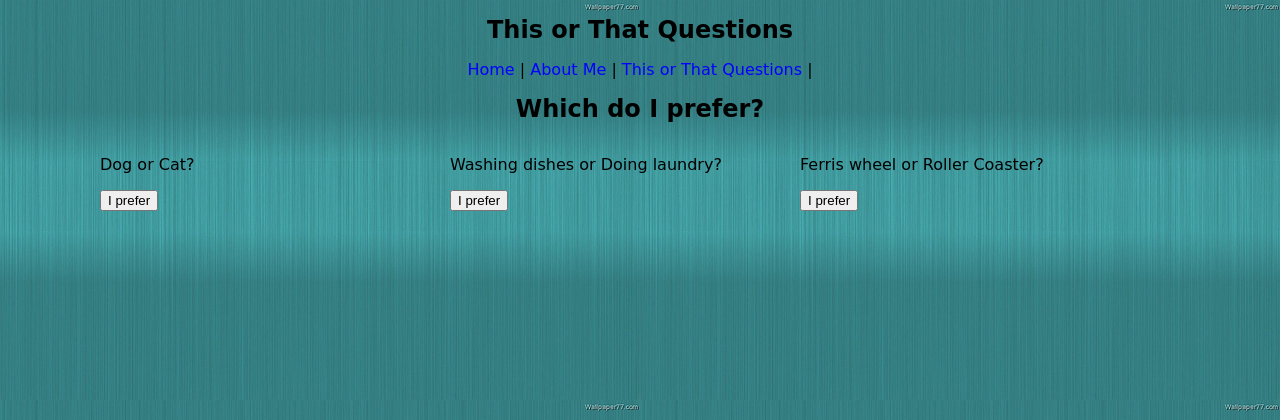
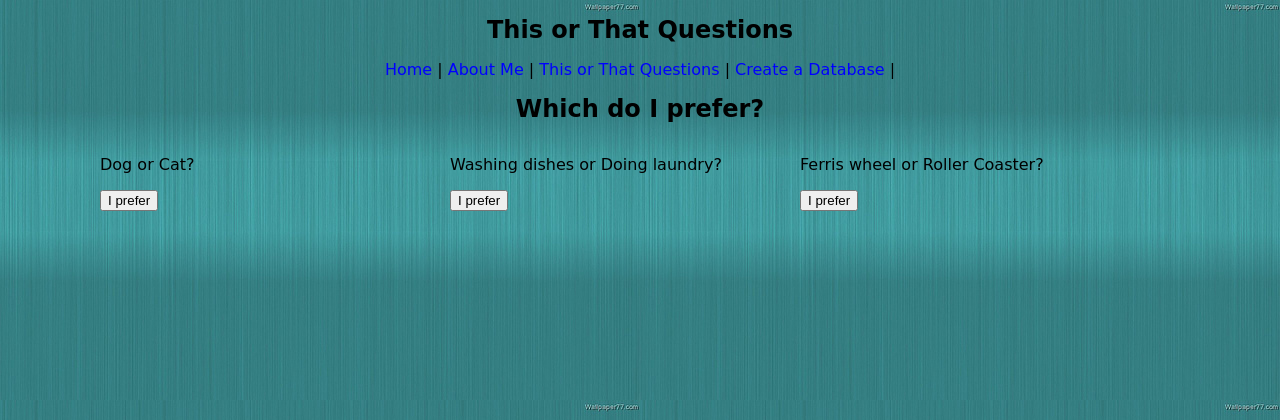
Before and after one commit to faperalta/APC_webprog_MI152_test_repo_faperalta, a PHP site: page /prefer.php in a window 1280 px wide. Shown: the top 420 px of the page. Run offline with PHP 8.4, Linux system fonts and the light colour scheme.

Commit message:
edited codes on prefer page

```diff
--- a/Exercise5/prefer.php
+++ b/Exercise5/prefer.php
@@ -6,8 +6,9 @@
 
  <center>
 <a href="test.php" target="_self">Home</a> |
-<a href="about.html" target="_self">About Me</a> |
-<a href="prefer.html" target="_self">This or That Questions</a> |
+<a href="homepage.php" target="_self">About Me</a> |
+<a href="prefer.php" target="_self">This or That Questions</a> |
+<a href="index.php" target="_self">Create a Database</a> |
 </center>
 
 
```
